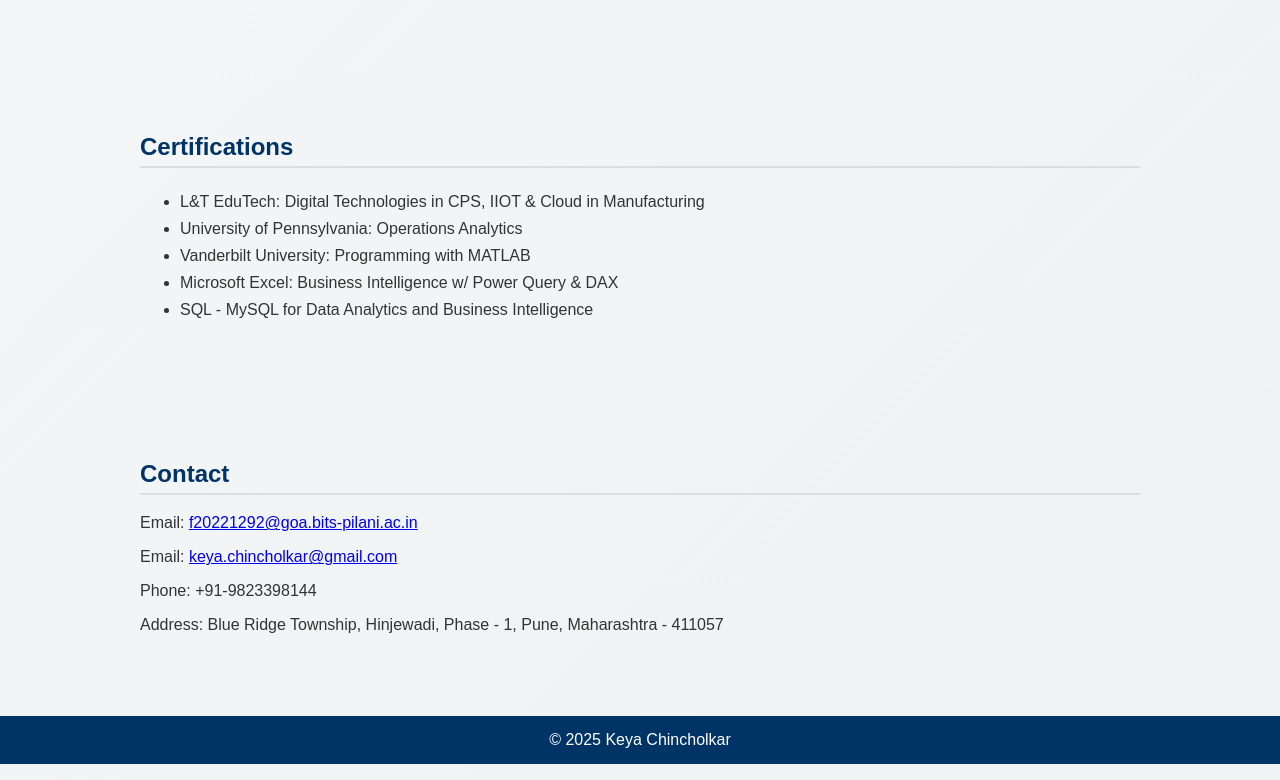
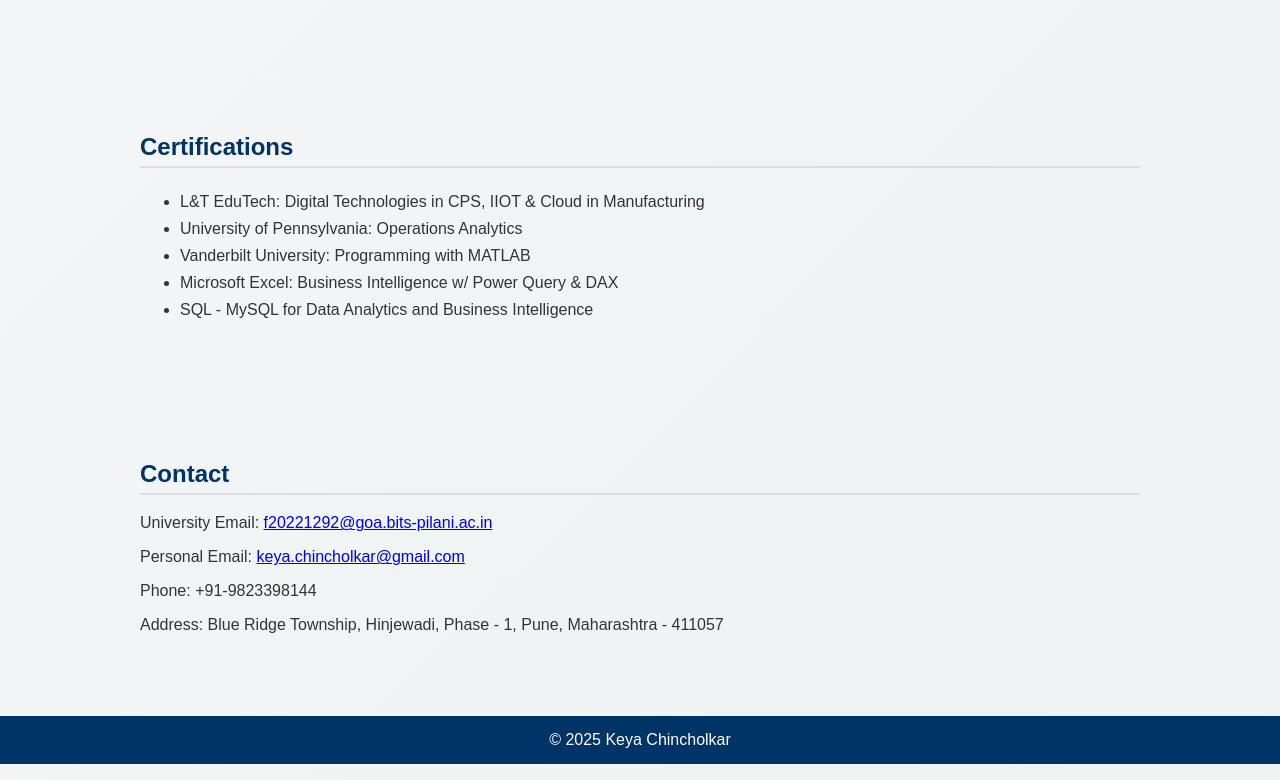
Before and after one commit to KEYA-04/portfolio, a plain HTML site: page index.html in a window 1280 px wide. Shown: the part 1958-2738 px from the top of the page. Drawn offline with Linux system fonts and the light colour scheme.

Commit message:
Update index.html

```diff
--- a/index.html
+++ b/index.html
@@ -142,8 +142,8 @@
 
   <section id="contact">
     <h2>Contact</h2>
-    <p>Email: <a href="mailto:f20221292@goa.bits-pilani.ac.in">f20221292@goa.bits-pilani.ac.in</a></p>
-    <p>Email: <a href="mailto:keya.chincholkar@gmail.com">keya.chincholkar@gmail.com</a></p>
+    <p>University Email: <a href="mailto:f20221292@goa.bits-pilani.ac.in">f20221292@goa.bits-pilani.ac.in</a></p>
+    <p>Personal Email: <a href="mailto:keya.chincholkar@gmail.com">keya.chincholkar@gmail.com</a></p>
     <p>Phone: +91-9823398144</p>
     <p>Address: Blue Ridge Township, Hinjewadi, Phase - 1, Pune, Maharashtra - 411057</p>
   </section>
```
